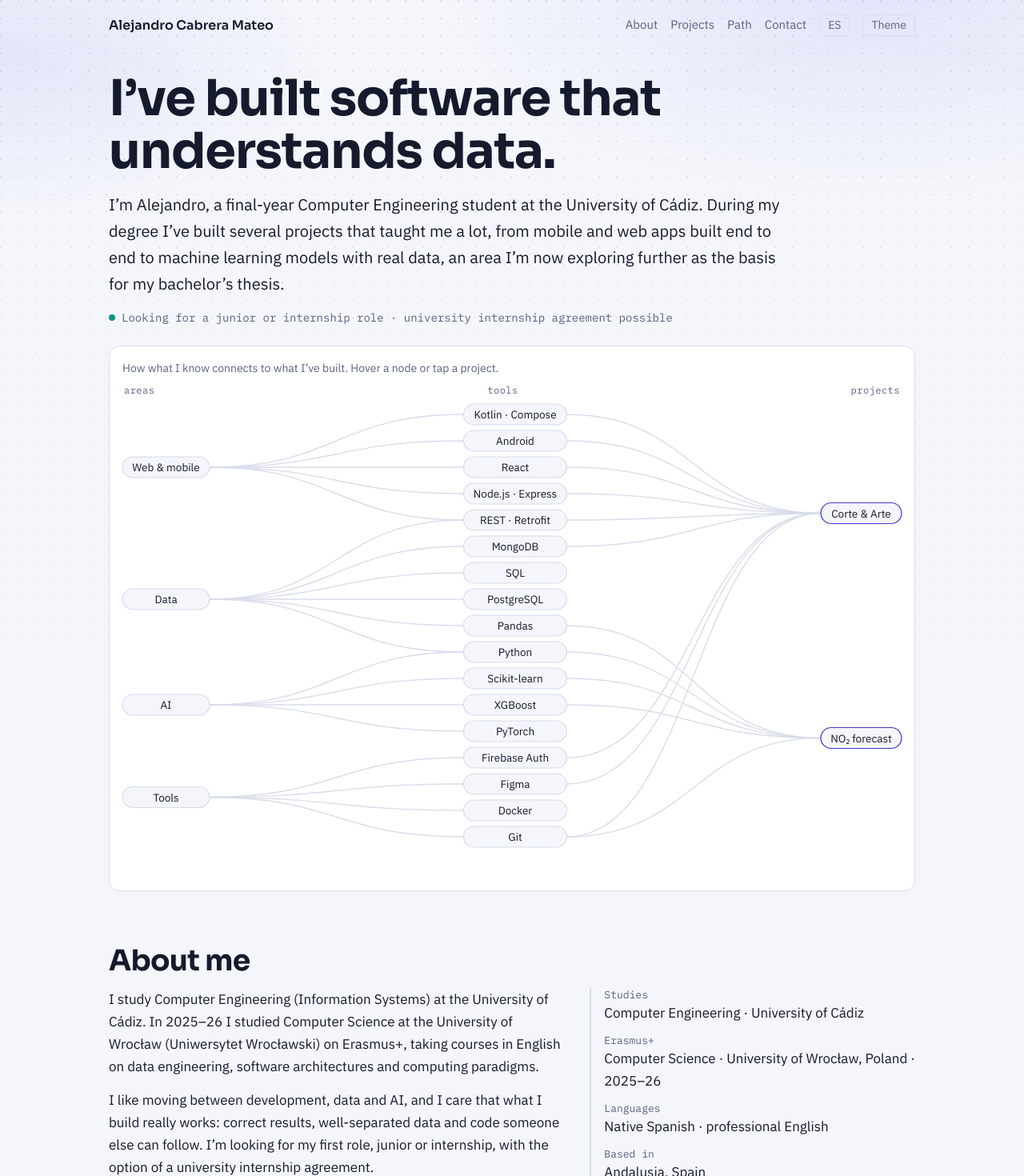
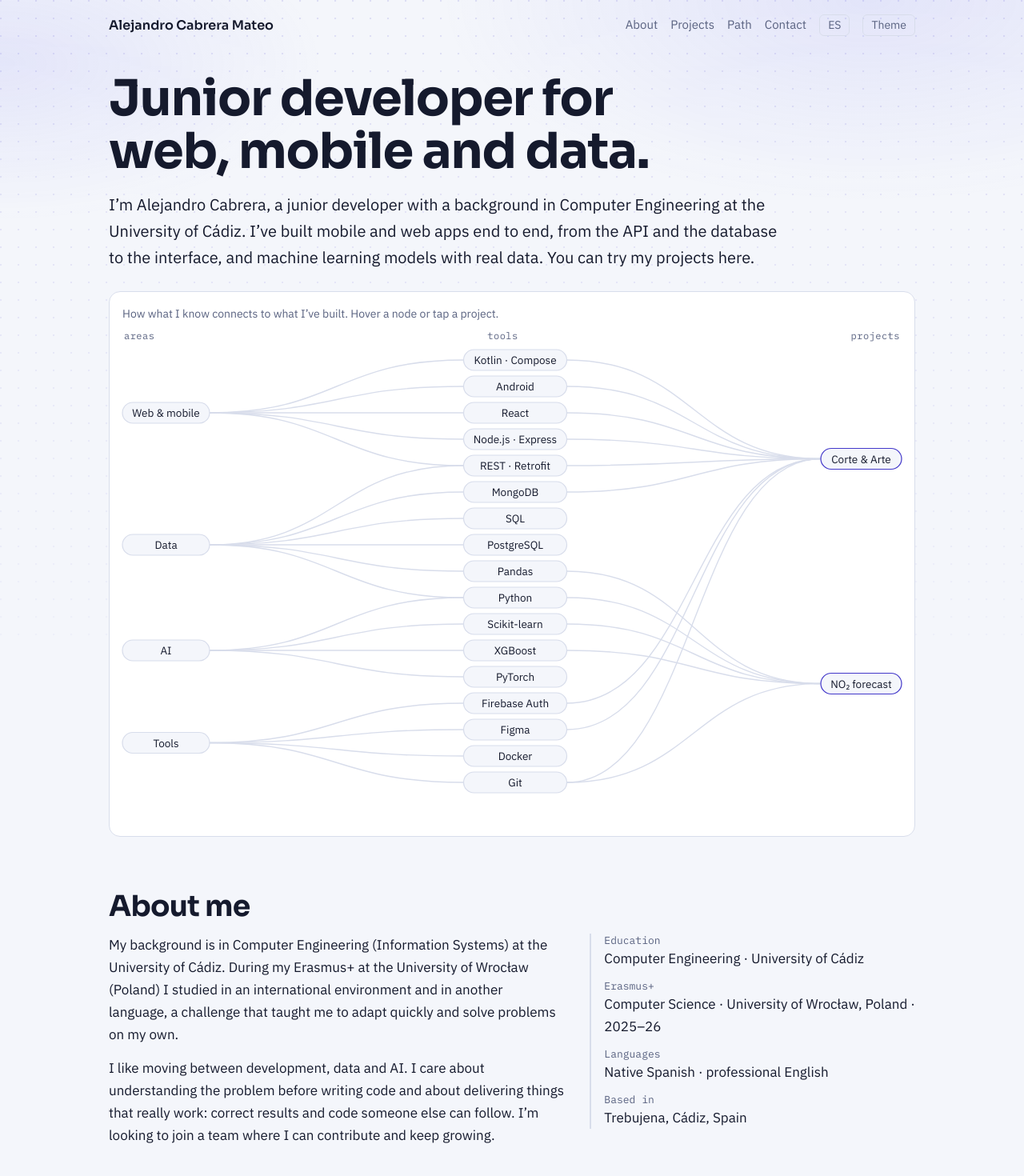
Before and after one commit to alecabreradev/alecabreradev.github.io, a React (Vite) app: page / in a window 1280 px wide. Shown: the top 1470 px of the page at 80% size. Built offline with nearby package versions, Linux system fonts and the light colour scheme.

Commit message:
Align portfolio texts with professional profile

```diff
--- a/index.html
+++ b/index.html
@@ -3,7 +3,7 @@
   <head>
     <meta charset="UTF-8" />
     <meta name="viewport" content="width=device-width, initial-scale=1, viewport-fit=cover" />
-    <title>Alejandro Cabrera Mateo · Software, datos e IA</title>
+    <title>Alejandro Cabrera Mateo · Desarrollador junior</title>
     <meta
       name="description"
       content="Portfolio de Alejandro Cabrera Mateo: apps móviles y web, APIs REST y machine learning."
--- a/src/i18n/locales/en.js
+++ b/src/i18n/locales/en.js
@@ -1,7 +1,7 @@
 /** English texts. Keys must match es.js. */
 const en = {
   meta: {
-    title: "Alejandro Cabrera Mateo · Software, data and AI",
+    title: "Alejandro Cabrera Mateo · Junior developer",
   },
   nav: {
     label: "Main navigation",
@@ -14,11 +14,9 @@ const en = {
     theme: "Theme",
   },
   hero: {
-    title: "I’ve built software that understands data.",
+    title: "Junior developer for web, mobile and data.",
     intro:
-      "I’m Alejandro, a final-year Computer Engineering student at the University of Cádiz. During my degree I’ve built several projects that taught me a lot, from mobile and web apps built end to end to machine learning models with real data, an area I’m now exploring further as the basis for my bachelor’s thesis.",
-    availability:
-      "Looking for a junior or internship role · university internship agreement possible",
+      "I’m Alejandro Cabrera, a junior developer with a background in Computer Engineering at the University of Cádiz. I’ve built mobile and web apps end to end, from the API and the database to the interface, and machine learning models with real data. You can try my projects here.",
   },
   network: {
     label: "Skill network",
@@ -37,14 +35,14 @@ const en = {
   about: {
     title: "About me",
     paragraphs: [
-      "I study Computer Engineering (Information Systems) at the University of Cádiz. In 2025–26 I studied Computer Science at the University of Wrocław (Uniwersytet Wrocławski) on Erasmus+, taking courses in English on data engineering, software architectures and computing paradigms.",
-      "I like moving between development, data and AI, and I care that what I build really works: correct results, well-separated data and code someone else can follow. I’m looking for my first role, junior or internship, with the option of a university internship agreement.",
+      "My background is in Computer Engineering (Information Systems) at the University of Cádiz. During my Erasmus+ at the University of Wrocław (Poland) I studied in an international environment and in another language, a challenge that taught me to adapt quickly and solve problems on my own.",
+      "I like moving between development, data and AI. I care about understanding the problem before writing code and about delivering things that really work: correct results and code someone else can follow. I’m looking to join a team where I can contribute and keep growing.",
     ],
     facts: [
-      { term: "Studies", value: "Computer Engineering · University of Cádiz" },
+      { term: "Education", value: "Computer Engineering · University of Cádiz" },
       { term: "Erasmus+", value: "Computer Science · University of Wrocław, Poland · 2025–26" },
       { term: "Languages", value: "Native Spanish · professional English" },
-      { term: "Based in", value: "Andalusia, Spain" },
+      { term: "Based in", value: "Trebujena, Cádiz, Spain" },
     ],
   },
   projects: {
@@ -133,12 +131,6 @@ const en = {
     title: "Path so far",
     items: [
       {
-        date: "Now",
-        title: "Looking for a junior or internship role",
-        text: "With the option of a university internship agreement.",
-        upcoming: true,
-      },
-      {
         date: "2025 – 2026",
         title: "Erasmus+ · Computer Science · University of Wrocław",
         text: "Courses in English on data engineering, software architectures and computing paradigms.",
@@ -152,7 +144,7 @@ const en = {
   },
   contact: {
     title: "Let’s talk",
-    text: "If you have a junior or internship opening, or want to talk software, write to me here.",
+    text: "If you’re looking for someone to join your team or want to talk software, write to me here.",
     copy: "Copy email",
     copied: "Email copied",
   },
--- a/src/i18n/locales/es.js
+++ b/src/i18n/locales/es.js
@@ -1,7 +1,7 @@
 /** Spanish texts. Keys must match en.js. */
 const es = {
   meta: {
-    title: "Alejandro Cabrera Mateo · Software, datos e IA",
+    title: "Alejandro Cabrera Mateo · Desarrollador junior",
   },
   nav: {
     label: "Navegación principal",
@@ -14,10 +14,9 @@ const es = {
     theme: "Tema",
   },
   hero: {
-    title: "He construido software que entiende datos.",
+    title: "Desarrollador junior de web, móvil y datos.",
     intro:
-      "Soy Alejandro, estudiante de último curso de Ingeniería Informática en la Universidad de Cádiz. Durante la carrera he construido varios proyectos de los que he aprendido mucho, desde aplicaciones móviles y web de principio a fin hasta modelos de machine learning con datos reales, un campo en el que estoy profundizando ahora para desarrollar mi Trabajo de Fin de Grado.",
-    availability: "Busco puesto junior o de prácticas · posibilidad de convenio con la universidad",
+      "Soy Alejandro Cabrera, desarrollador junior con formación en Ingeniería Informática en la Universidad de Cádiz. He construido aplicaciones móviles y web de principio a fin, desde la API y la base de datos hasta la interfaz, y modelos de machine learning con datos reales. Aquí puedes probar mis proyectos.",
   },
   network: {
     label: "Red de habilidades",
@@ -36,14 +35,14 @@ const es = {
   about: {
     title: "Sobre mí",
     paragraphs: [
-      "Estudio Ingeniería Informática (Sistemas de Información) en la Universidad de Cádiz. El curso 2025–26 lo hice de Erasmus+ estudiando Computer Science en la Universidad de Wrocław (Uniwersytet Wrocławski), con asignaturas en inglés de ingeniería de datos, arquitecturas de software y paradigmas de computación.",
-      "Me gusta moverme entre el desarrollo, los datos y la IA, y me importa que lo que hago funcione de verdad: resultados correctos, datos bien separados y código que otra persona pueda entender. Busco mi primer puesto, junior o en prácticas, con posibilidad de convenio con la universidad.",
+      "Mi formación es en Ingeniería Informática (Sistemas de Información) en la Universidad de Cádiz. Durante mi Erasmus+ en la Universidad de Wrocław (Polonia) estudié en un entorno internacional y en otro idioma, un reto que me enseñó a adaptarme rápido y a resolver problemas por mi cuenta.",
+      "Me gusta moverme entre el desarrollo, los datos y la IA. Me importa entender bien el problema antes de programar y que lo que entrego funcione de verdad: resultados correctos y código que otra persona pueda entender. Busco incorporarme a un equipo donde aportar y seguir creciendo.",
     ],
     facts: [
-      { term: "Estudios", value: "Ingeniería Informática · Universidad de Cádiz" },
+      { term: "Formación", value: "Ingeniería Informática · Universidad de Cádiz" },
       { term: "Erasmus+", value: "Computer Science · Universidad de Wrocław, Polonia · 2025–26" },
       { term: "Idiomas", value: "Español nativo · inglés profesional" },
-      { term: "Base", value: "Andalucía, España" },
+      { term: "Base", value: "Trebujena, Cádiz" },
     ],
   },
   projects: {
@@ -133,12 +132,6 @@ const es = {
     title: "Trayectoria",
     items: [
       {
-        date: "Ahora",
-        title: "Buscando un puesto junior o de prácticas",
-        text: "Con posibilidad de convenio de prácticas con la universidad.",
-        upcoming: true,
-      },
-      {
         date: "2025 – 2026",
         title: "Erasmus+ · Computer Science · Universidad de Wrocław",
         text: "Asignaturas en inglés de ingeniería de datos, arquitecturas de software y paradigmas de computación.",
@@ -152,7 +145,7 @@ const es = {
   },
   contact: {
     title: "Hablemos",
-    text: "Si tienes una vacante junior o de prácticas, o quieres hablar de software, escríbeme a este correo.",
+    text: "Si buscas a alguien para tu equipo o quieres hablar de software, escríbeme a este correo.",
     copy: "Copiar email",
     copied: "Email copiado",
   },
--- a/src/sections/Hero/Hero.css
+++ b/src/sections/Hero/Hero.css
@@ -3,7 +3,7 @@
 }
 
 .hero__title {
-  max-width: 15ch;
+  max-width: 18ch;
   margin: 0 0 16px;
   font-size: clamp(34px, 6.2vw, 62px);
   font-weight: 700;
@@ -12,23 +12,6 @@
 
 .hero__intro {
   max-width: 42em;
-  margin: 0 0 10px;
+  margin: 0 0 26px;
   font-size: clamp(17px, 2.1vw, 20px);
 }
-
-.hero__status {
-  display: inline-flex;
-  align-items: center;
-  gap: 8px;
-  margin: 0 0 26px;
-  color: var(--color-text-muted);
-  font: 14px var(--font-mono);
-}
-
-.hero__status-dot {
-  flex: none;
-  width: 8px;
-  height: 8px;
-  border-radius: 50%;
-  background: var(--color-signal);
-}
--- a/src/sections/Hero/Hero.jsx
+++ b/src/sections/Hero/Hero.jsx
@@ -8,10 +8,6 @@ export default function Hero({ onOpenProject }) {
     <div className="hero">
       <h1 className="hero__title">{t("hero.title")}</h1>
       <p className="hero__intro">{t("hero.intro")}</p>
-      <p className="hero__status">
-        <span className="hero__status-dot" aria-hidden="true" />
-        {t("hero.availability")}
-      </p>
       <SkillNetwork onOpenProject={onOpenProject} />
     </div>
   );
```
